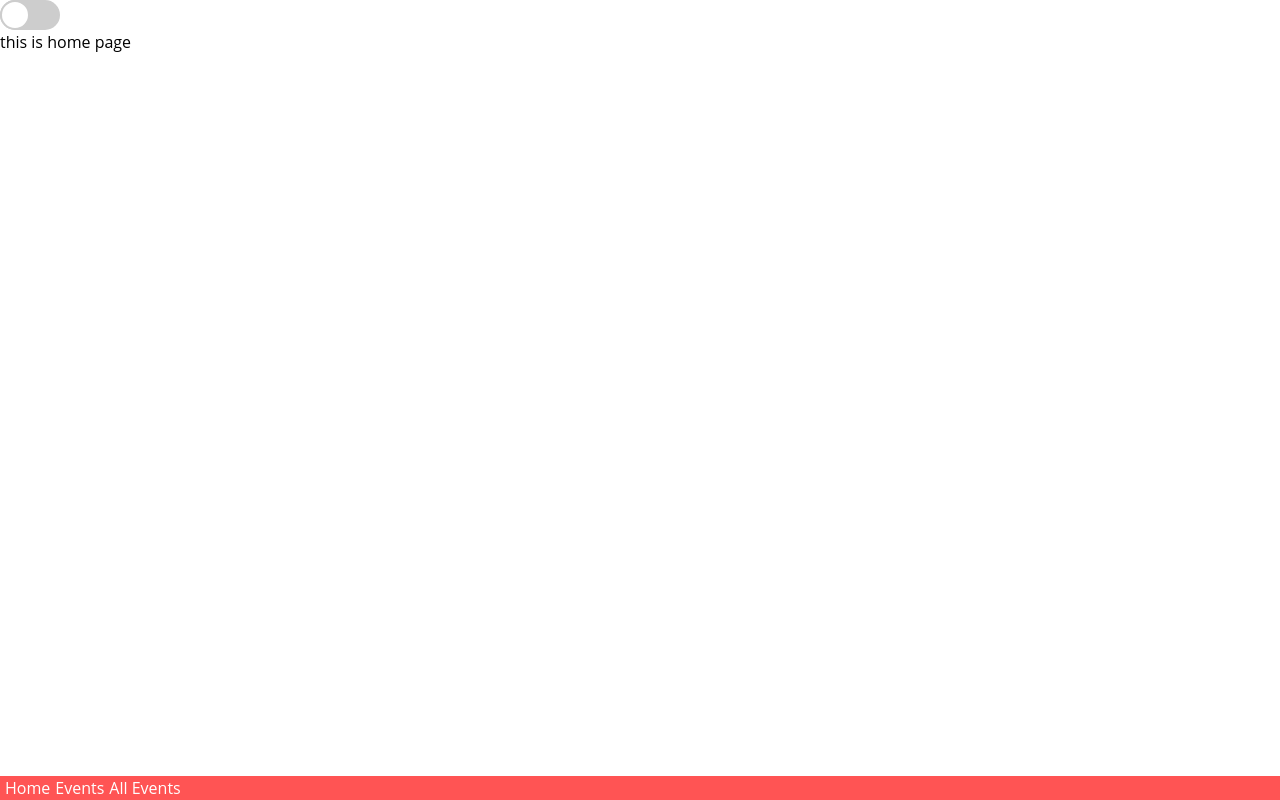
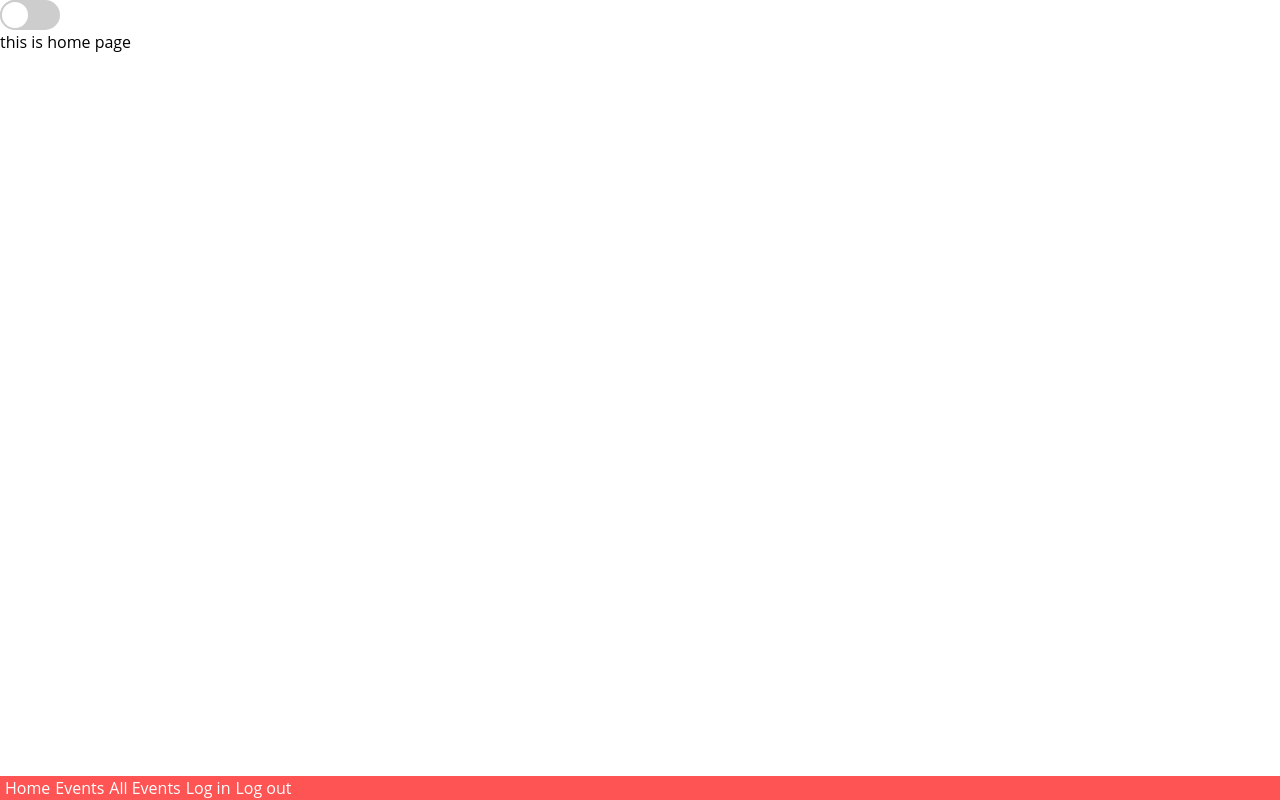
Before and after one commit to SunnyDoubleU/thanks-boss-client, a React (Create React App) app: page / in a window 1280 px wide. Built offline with nearby package versions, Linux system fonts and the light colour scheme.

Commit message:
add log in and log out to nav

```diff
--- a/src/components/common/navigation/index.tsx
+++ b/src/components/common/navigation/index.tsx
@@ -1,6 +1,7 @@
 import React from 'react'
 import { NavLink } from 'react-router-dom'
 import styled from 'styled-components'
+import { logoutUser } from '../../../../src/functions'
 
 const SMainContainer = styled.div`
     position: fixed;
@@ -17,6 +18,10 @@ const SLink = styled(NavLink)`
     color: white;
     margin-left: 5px;
 `
+const SLogOut = styled.div`
+    color: white;
+    margin-left: 5px;
+`
 
 const Navigation: React.FC = () => {
     return (
@@ -24,6 +29,8 @@ const Navigation: React.FC = () => {
             <SLink to={'/'}>Home</SLink>
             <SLink to={'/events'}>Events</SLink>
             <SLink to={'/events/all'}>All Events</SLink>
+            <SLink to={'/login'}>Log in</SLink>
+            <SLogOut onClick={() => logoutUser()}>Log out</SLogOut>
         </SMainContainer>
     )
 }
--- /dev/null
+++ b/src/functions/index.tsx
@@ -0,0 +1,9 @@
+import { IUser } from '../types'
+
+export const setUser = (user: IUser) => {
+    localStorage.setItem('user', JSON.stringify(user))
+}
+
+export const logoutUser = () => {
+    localStorage.removeItem('user')
+}
--- a/src/pages/authentication/login/index.tsx
+++ b/src/pages/authentication/login/index.tsx
@@ -4,6 +4,8 @@ import { apiAuthentication } from '../../../api/apiAuthentication'
 import { useForm } from 'react-hook-form'
 import { IUser } from '../../../types'
 import { Link } from 'react-router-dom'
+import { useHistory } from 'react-router-dom'
+import { setUser } from '../../../functions'
 
 const SMainContainer = styled.div`
     background: ${(props) => props.theme.colors.background.primary};
@@ -58,11 +60,12 @@ const SSignUpLink = styled(Link)`
 const LoginPage: React.FC = () => {
     const { register, errors, handleSubmit } = useForm({})
     const [error, setError] = useState('')
+    const history = useHistory()
     const logIn = async (user: IUser) => {
-        console.log('testing testing')
         try {
             const response = await apiAuthentication.loginUser(user)
-            console.log(response)
+            setUser(response.data)
+            history.push('/')
         } catch (err) {
             setError(err)
             console.log('login error', err)
```
